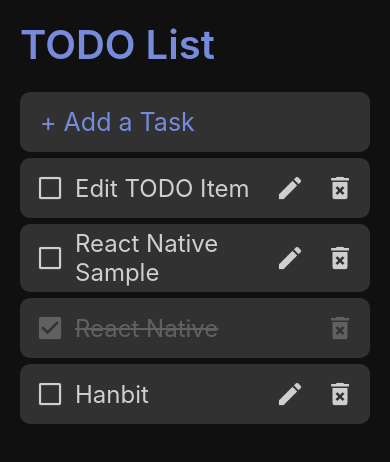
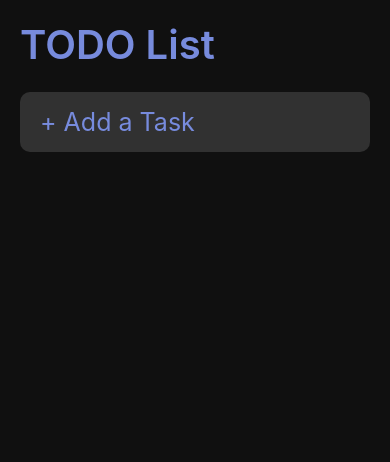
Before and after one commit to choi-day/react-native-todo, a React Native app: screen / in a window 390 px wide. Shown: the top 462 px of the page. Built offline with nearby package versions, Linux system fonts and the light colour scheme.

Commit message:
데이터 저장하기

```diff
--- a/package.json
+++ b/package.json
@@ -13,8 +13,10 @@
     "@react-native-async-storage/async-storage": "2.2.0",
     "expo": "~54.0.24",
     "expo-status-bar": "~3.0.8",
+    "prop-types": "^15.8.1",
     "react": "19.1.0",
-    "react-native": "0.81.5"
+    "react-native": "0.81.5",
+    "styled-components": "^6.1.19"
   },
   "private": true
 }
--- a/src/App.js
+++ b/src/App.js
@@ -3,9 +3,8 @@ import { Dimensions, StatusBar } from "react-native";
 import styled, {ThemeProvider} from 'styled-components/native'
 import {theme} from './theme';
 import Input from './components/Input'
-import {images} from './images'
-import IconButton from "./components/IconButton";
 import Task from './components/Task';
+import AsyncStorage from '@react-native-async-storage/async-storage';
 
 const Container = styled.SafeAreaView`
     flex: 1;
@@ -30,13 +29,19 @@ const List = styled.ScrollView`
 export default function App() {
     const width = Dimensions.get('window').width;
 
+
     const [newTask, setNewTask] = useState('');
-    const [tasks, setTasks] = useState({
-        '1': { id: '1', text: 'Hanbit' , completed: false },
-        '2': { id: '2' , text: 'React Native', completed: true },
-        '3': { id: '3', text: 'React Native Sample', completed: false },
-        '4': { id: '4', text: 'Edit TODO Item', completed: false },
-    });
+    const [tasks, setTasks] = useState({});
+
+    const _saveTasks = async tasks => {
+        try {
+        await AsyncStorage.setItem('tasks', JSON.stringify(tasks));
+        setTasks(tasks);
+        } catch (e) {
+        console.
+        error(e);
+        }
+    }
 
     const _addTask = () => {
         const ID = Date.now().toString();
@@ -45,21 +50,22 @@ export default function App() {
         };
         setNewTask('');
         setTasks({ ...tasks, ...newTaskObject });
+        _saveTasks({ ...tasks, ...newTaskObject });
     };
     const _deleteTask = id => {
         const currentTasks = Object.assign({}, tasks);
         delete currentTasks[id];
-        setTasks(currentTasks);
+        _saveTasks(currentTasks);
     };
     const _toggleTask = id => {
         const currentTasks = Object.assign({}, tasks);
         currentTasks[id]['completed'] = !currentTasks[id]['completed'];
-        setTasks(currentTasks);
+        _saveTasks(currentTasks);
     };
     const _updateTask = item => {
         const currentTasks = Object.assign({}, tasks);
         currentTasks[item.id] = item;
-        setTasks(currentTasks);
+        _saveTasks(currentTasks);
     };
 
     const _handleTextChange = text => {
```
Also changed, not shown: 1 other file (tests, documents, lock files or other folders).
